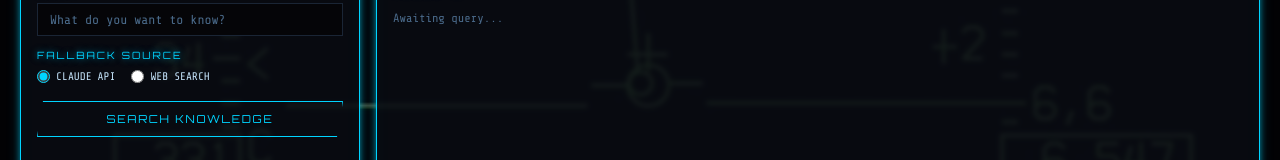
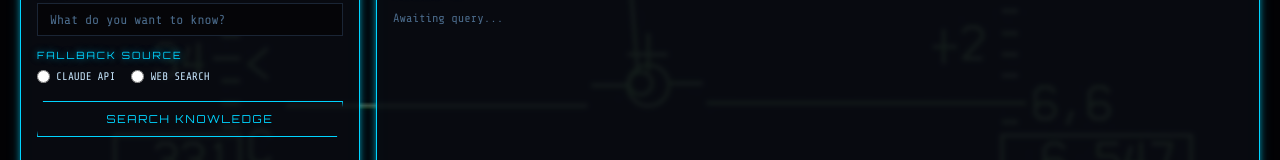
Before and after one commit to rkrimper1/jarvis, a SvelteKit app in the folder clients/web/: page /learning in a window 1280 px wide. Shown: the part 139-299 px from the top of the page. Built offline with nearby package versions, Linux system fonts and the light colour scheme; sample sign-in values are in the browser's storage.

Commit message:
default no radio selected

```diff
--- a/clients/web/src/routes/learning/+page.svelte
+++ b/clients/web/src/routes/learning/+page.svelte
@@ -2,7 +2,7 @@
 	import { learning, type KnowledgeEntry, type KnowledgeSource, type SearchKnowledgeResponse } from '$lib/api/client';
 
 	let query = $state('');
-	let preferredSource = $state<KnowledgeSource>('KNOWLEDGE_SOURCE_CLAUDE_API');
+	let preferredSource = $state<KnowledgeSource>('KNOWLEDGE_SOURCE_UNSPECIFIED');
 	let loading = $state(false);
 	let error = $state('');
 	let results = $state<KnowledgeEntry[]>([]);
@@ -11,7 +11,7 @@
 	// Modal state
 	let showModal = $state(false);
 	let pendingQuery = $state('');
-	let suggestedSource = $state<KnowledgeSource>('KNOWLEDGE_SOURCE_CLAUDE_API');
+	let suggestedSource = $state<KnowledgeSource>('KNOWLEDGE_SOURCE_UNSPECIFIED');
 
 	async function handleSearch(e: Event) {
 		e.preventDefault();
```
